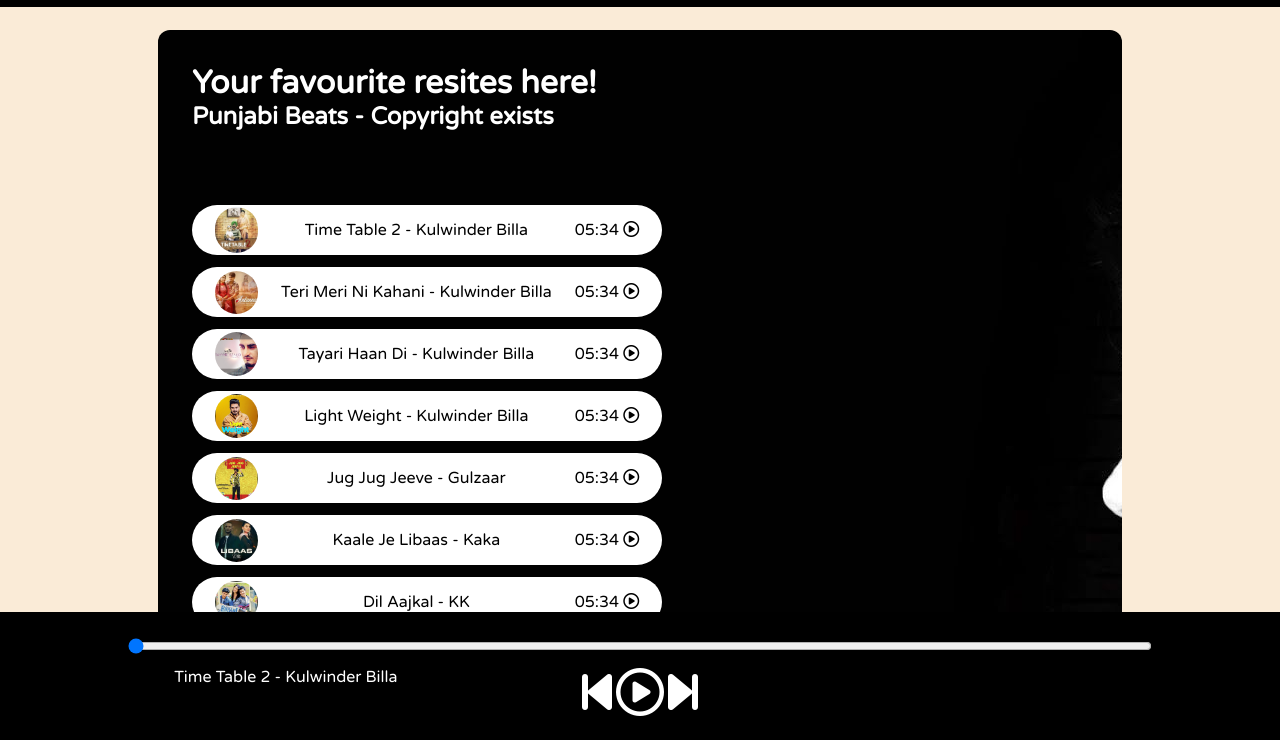
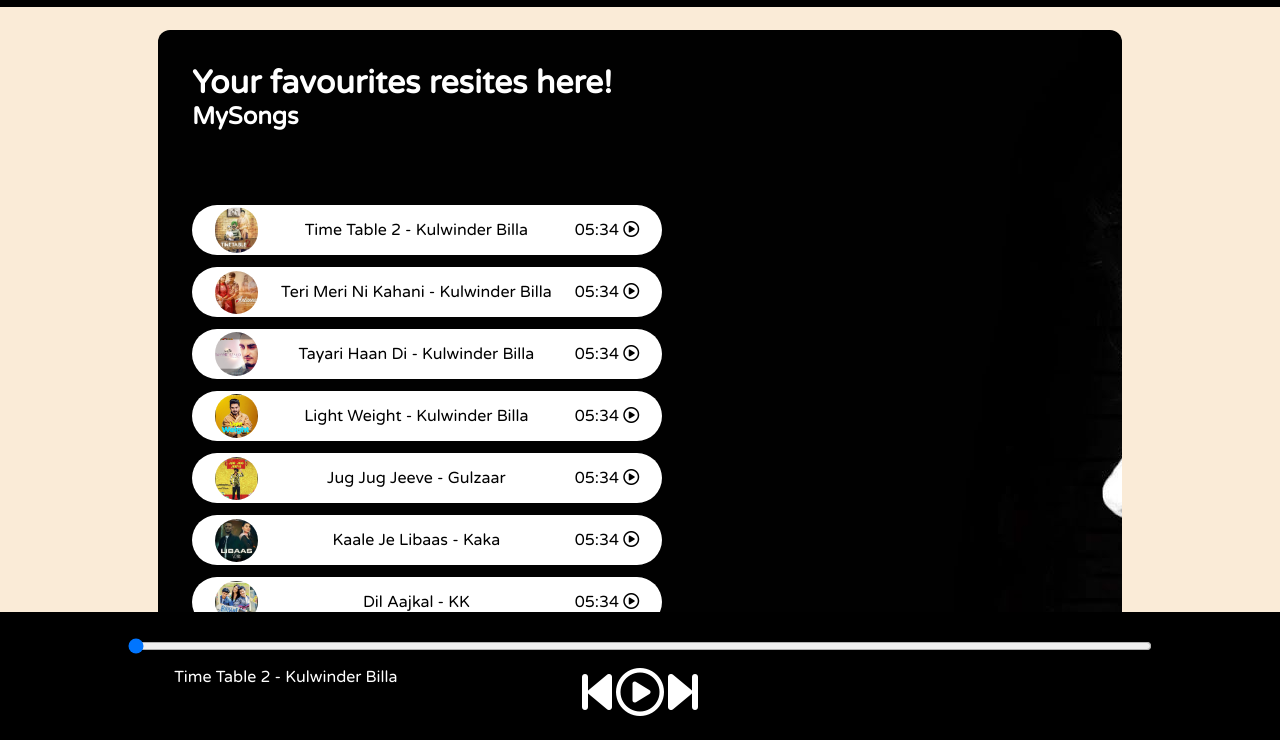
Before and after one commit to ineerajsharma/Spotify-Clone, a plain HTML site: page index.html in a window 1280 px wide. Shown: the part 58-798 px from the top of the page. Drawn offline with Linux system fonts and the light colour scheme.

Commit message:
Update index.html

```diff
--- a/index.html
+++ b/index.html
@@ -20,8 +20,8 @@
 
     <div class="container">
         <div class="songList">
-            <h1>Your favourite resites here!</h1>
-            <h2>Punjabi Beats - Copyright exists</h2>
+            <h1>Your favourites resites here!</h1>
+            <h2>MySongs</h2>
             <div class="songItemContainer">
                 <div class="songItem">
                     <img alt="1">
```
